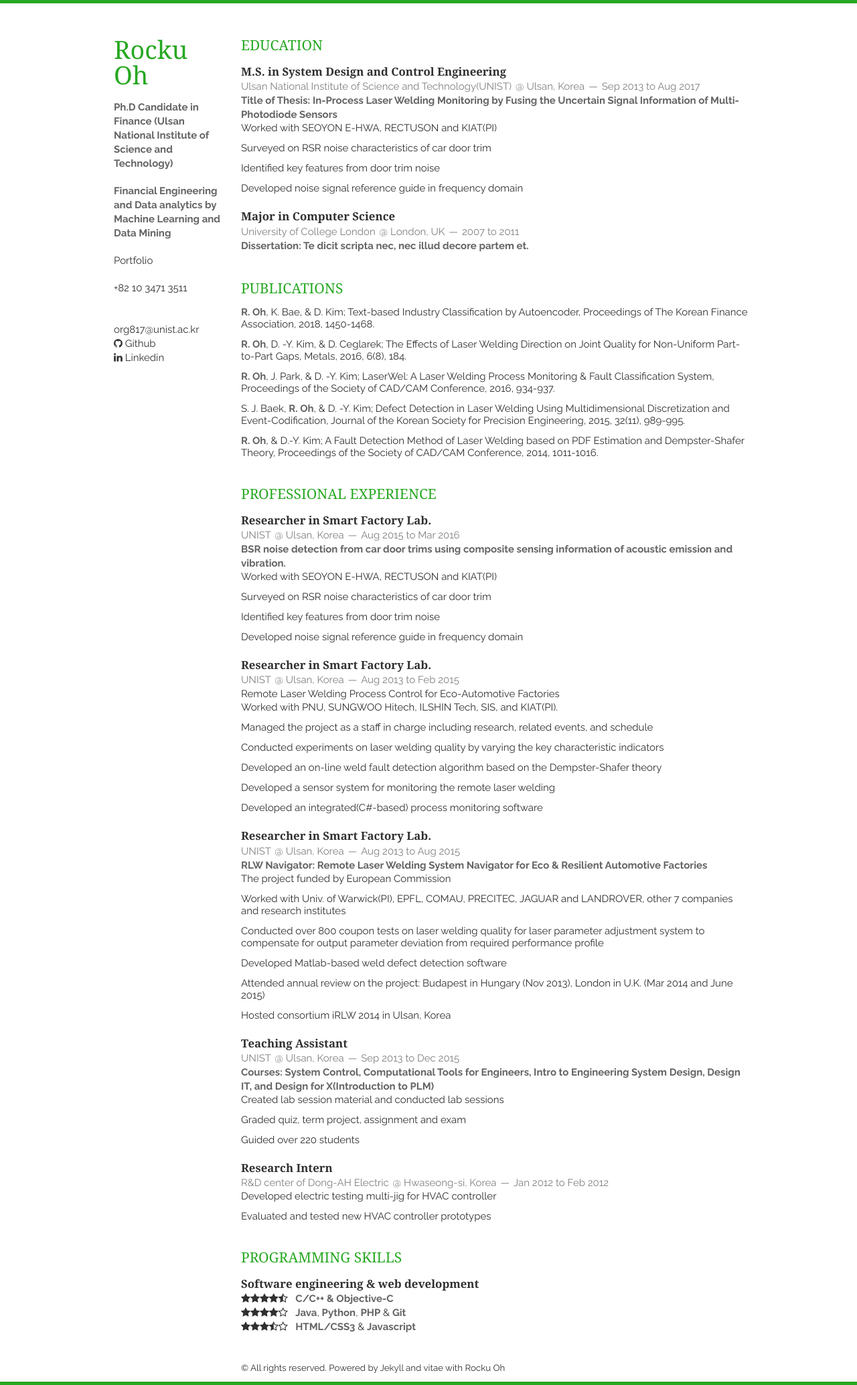
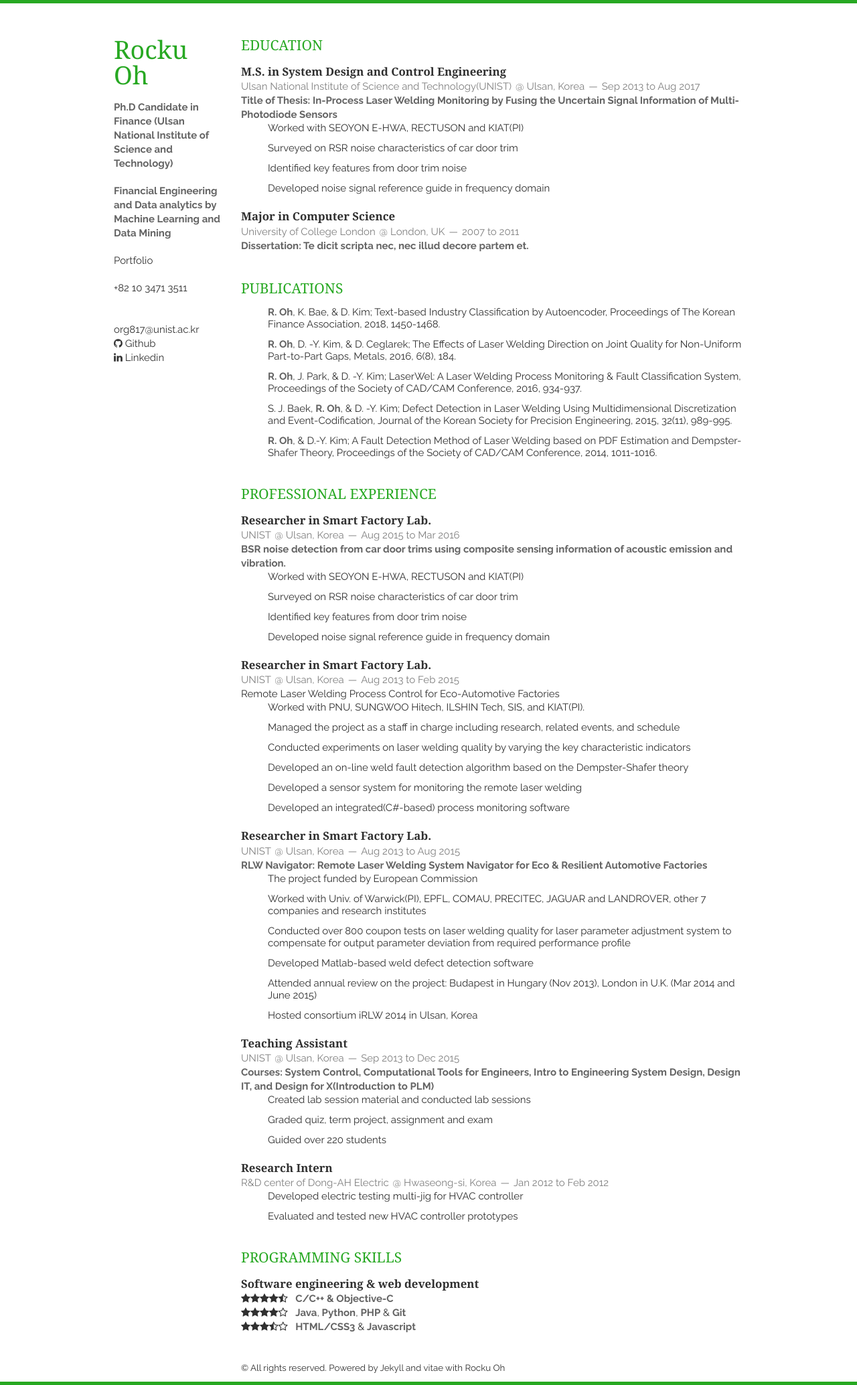
Before and after one commit to org817/org817.github.io, a Jekyll site: the page built from index.html, in a window 1280 px wide. Shown: the whole page at 67% size. Built offline with Jekyll 4.4.1, drawn with Linux system fonts in a browser that asks for light colours; nearby versions of some CDN libraries; the list of posts is cut into pages by our own code.

Commit message:
Update base.css

```diff
--- a/static/css/base.css
+++ b/static/css/base.css
@@ -36,6 +36,7 @@
 	body {
 		line-height: 1; }
 	ol, ul {
+      	padding-left:40px;
 		list-style: none; }
 	blockquote, q {
 		quotes: none; }
```
